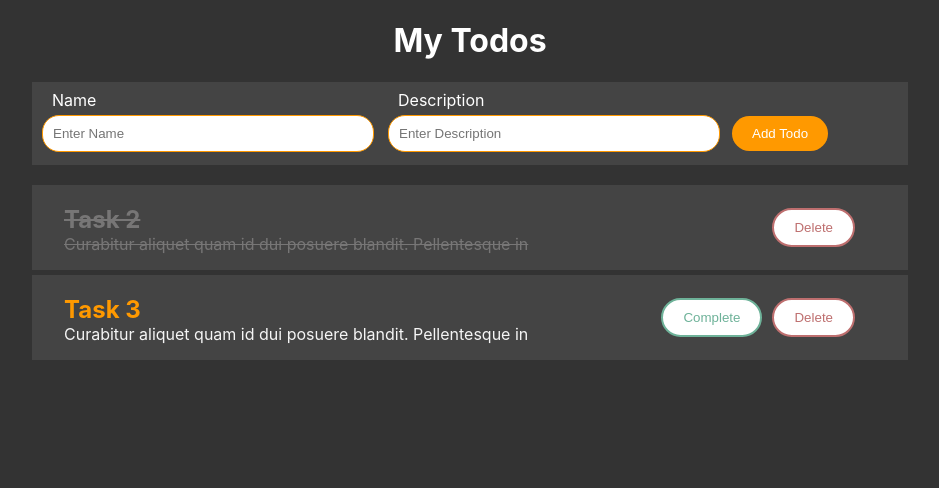
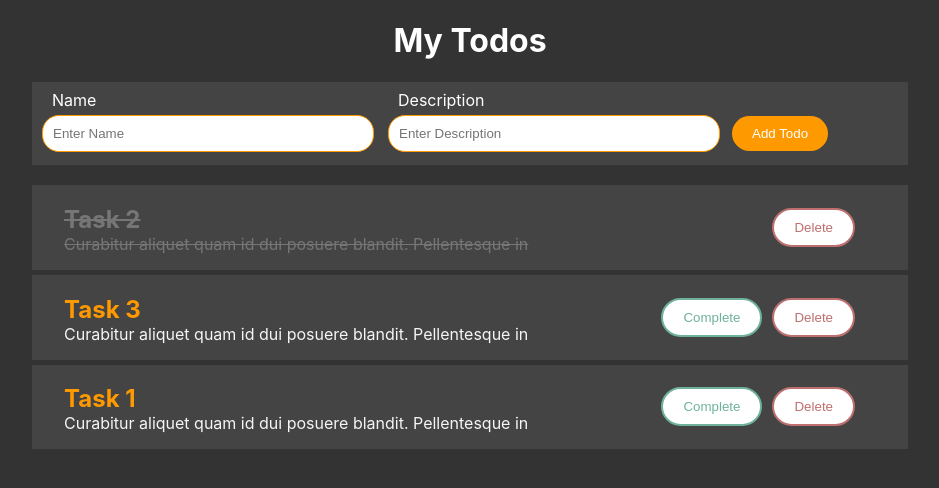
Before and after one commit to PrinceNiyonshuti/todos-react, a React (Create React App) app: page / in a window 1280 px wide. Shown: the top 488 px of the page, without its empty margins (170-1109 px from the left). Built offline with nearby package versions, Linux system fonts and the light colour scheme; data requests are answered from the project's data file.

Commit message:
updated readme file

```diff
--- a/data/db.json
+++ b/data/db.json
@@ -11,6 +11,12 @@
       "description": "Curabitur aliquet quam id dui posuere blandit. Pellentesque in",
       "isComplete": false,
       "id": 3
+    },
+    {
+      "name": "Task 1",
+      "description": "Curabitur aliquet quam id dui posuere blandit. Pellentesque in",
+      "isComplete": false,
+      "id": 4
     }
   ]
 }
--- a/src/components/addForm.js
+++ b/src/components/addForm.js
@@ -11,7 +11,8 @@ function AddForm({ setTaskData }) {
 		event.preventDefault();
 		const name = taskName.current.value;
 		const description = taskDescription.current.value;
-		const task = { name, description };
+		const isComplete = false;
+		const task = { name, description, isComplete };
 
 		fetch("http://localhost:8000/taskList", {
 			method: "POST",
```
Also changed, not shown: 1 other file (tests, documents, lock files or other folders).
